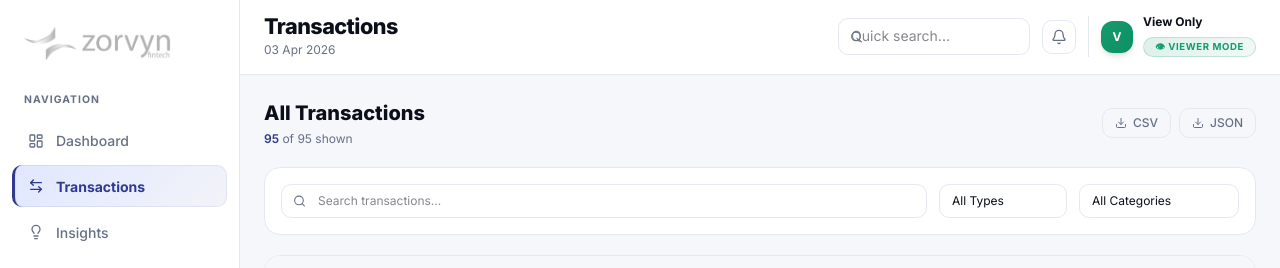
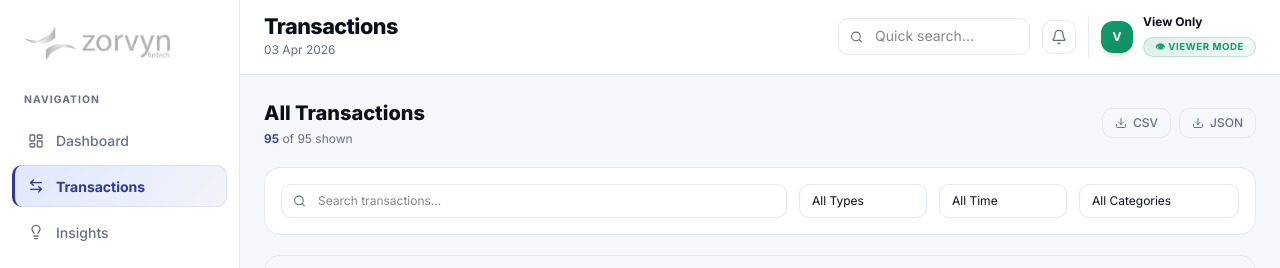
Before and after one commit to anmolyadav-dev/Finance-Dashboard-UI, a React (Vite) app: page / in a window 1280 px wide. Both pictures are taken after a click on the button "View All". Shown: the top 268 px of the page. Built offline with nearby package versions, Linux system fonts and the light colour scheme.

Commit message:
final audit

```diff
--- a/src/components/Topbar.tsx
+++ b/src/components/Topbar.tsx
@@ -44,7 +44,7 @@ export function Topbar() {
         <div className="relative hidden sm:block">
           <Search size={13} className="absolute left-3 top-1/2 -translate-y-1/2 pointer-events-none" style={{ color: 'var(--color-text-secondary)' }} />
           <input
-            className="input !w-48 pl-9 text-xs"
+            className="input !w-48 !pl-9 text-xs"
             placeholder="Quick search..."
             readOnly
             onClick={() => useAppStore.getState().setActiveView('transactions')}
--- a/src/pages/Transactions.tsx
+++ b/src/pages/Transactions.tsx
@@ -6,6 +6,7 @@ import { TransactionModal } from '../components/TransactionModal';
 import type { Transaction } from '../types';
 import { categories } from '../data/mockData';
 import { exportToCSV, exportToJSON } from '../utils';
+import { subDays, isAfter, parseISO } from 'date-fns';
 import { Plus, Search, SortAsc, SortDesc, Download, X } from 'lucide-react';
 import { EmptyState } from './Dashboard';
 
@@ -35,6 +36,10 @@ export function Transactions() {
   const activeFilters: { key: string; label: string }[] = [];
   if (filters.type !== 'all') activeFilters.push({ key: 'type', label: `Type: ${filters.type}` });
   if (filters.category !== 'all') activeFilters.push({ key: 'category', label: `Category: ${filters.category}` });
+  if (filters.dateRange && filters.dateRange !== 'all') {
+    const labels: Record<string, string> = { '7days': 'Last 7 Days', '30days': 'Last 30 Days' };
+    activeFilters.push({ key: 'dateRange', label: `Date: ${labels[filters.dateRange]}` });
+  }
   if (filters.search) activeFilters.push({ key: 'search', label: `"${filters.search}"` });
 
   const clearFilter = (key: string) => {
@@ -50,6 +55,10 @@ export function Transactions() {
     }
     if (filters.type !== 'all') txs = txs.filter((t) => t.type === filters.type);
     if (filters.category !== 'all') txs = txs.filter((t) => t.category === filters.category);
+    if (filters.dateRange && filters.dateRange !== 'all') {
+      const threshold = filters.dateRange === '7days' ? subDays(new Date(), 7) : subDays(new Date(), 30);
+      txs = txs.filter((t) => isAfter(parseISO(t.date), threshold));
+    }
     txs.sort((a, b) => {
       const dir = filters.sortDir === 'asc' ? 1 : -1;
       if (filters.sortBy === 'date') return dir * (new Date(a.date).getTime() - new Date(b.date).getTime());
@@ -109,6 +118,11 @@ export function Transactions() {
           <option value="income">Income</option>
           <option value="expense">Expense</option>
         </select>
+        <select className="input !w-auto !text-xs min-w-32" value={filters.dateRange || 'all'} onChange={(e) => setFilter('dateRange', e.target.value)}>
+          <option value="all">All Time</option>
+          <option value="7days">Last 7 Days</option>
+          <option value="30days">Last 30 Days</option>
+        </select>
         <select className="input !w-auto !text-xs min-w-40" value={filters.category} onChange={(e) => setFilter('category', e.target.value)}>
           {categories.map((c) => (
             <option key={c} value={c}>{c === 'all' ? 'All Categories' : c}</option>
@@ -140,9 +154,9 @@ export function Transactions() {
               </motion.span>
             ))}
             <button
-              className="text-xs underline"
+              className="text-xs underline cursor-pointer"
               style={{ color: 'var(--color-text-secondary)' }}
-              onClick={() => { setSearchInput(''); setFilter('search', ''); setFilter('type', 'all'); setFilter('category', 'all'); }}
+              onClick={() => { setSearchInput(''); setFilter('search', ''); setFilter('type', 'all'); setFilter('category', 'all'); setFilter('dateRange', 'all'); }}
             >
               Clear all
             </button>
--- a/src/store/useAppStore.ts
+++ b/src/store/useAppStore.ts
@@ -14,6 +14,7 @@ interface AppState {
     search: string;
     type: 'all' | 'income' | 'expense';
     category: string;
+    dateRange: 'all' | '7days' | '30days';
     sortBy: 'date' | 'amount';
     sortDir: 'asc' | 'desc';
   };
@@ -39,6 +40,7 @@ export const useAppStore = create<AppState>()(
         search: '',
         type: 'all',
         category: 'all',
+        dateRange: 'all',
         sortBy: 'date',
         sortDir: 'desc',
       },
```
Also changed, not shown: 1 other file (tests, documents, lock files or other folders).
